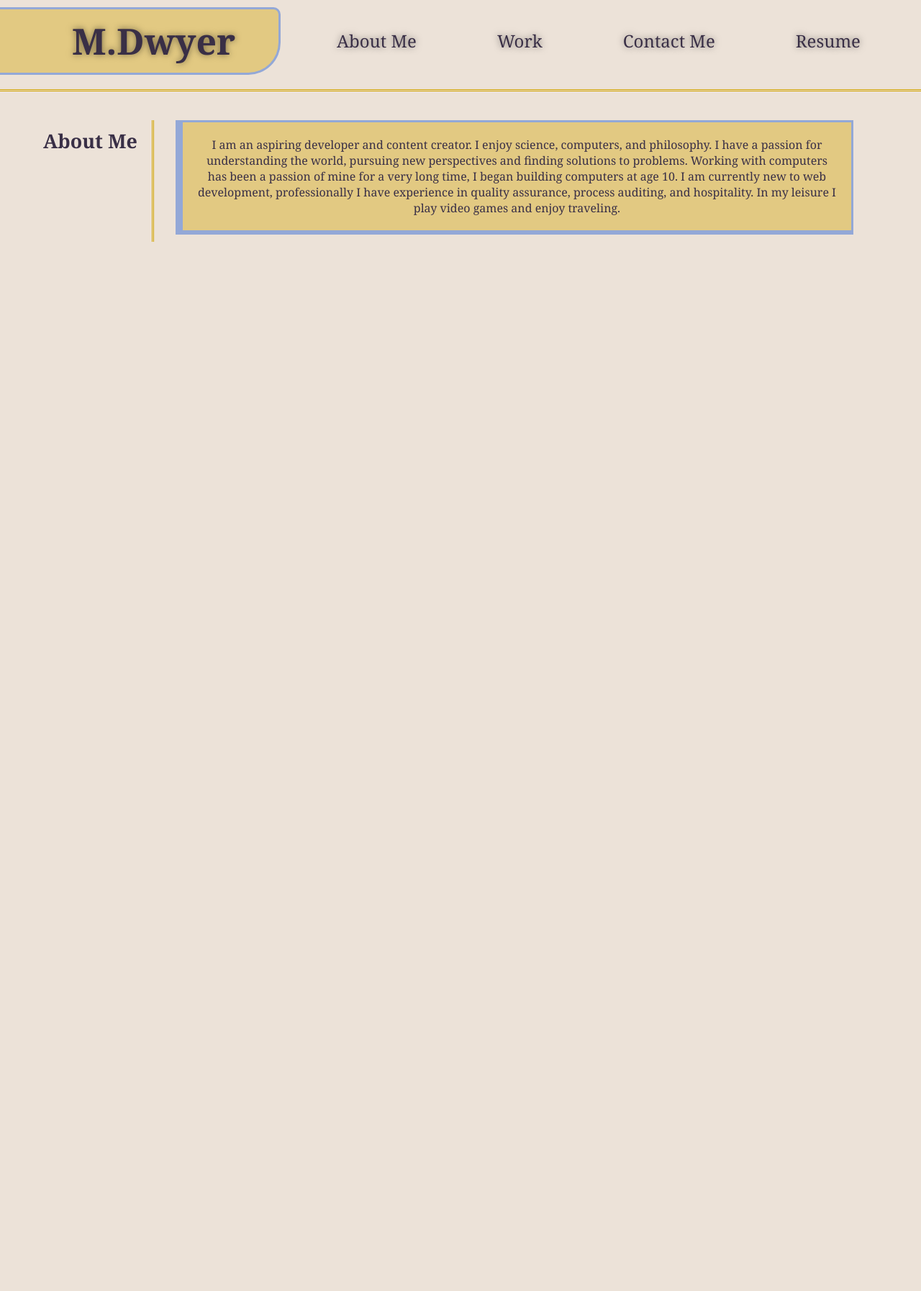
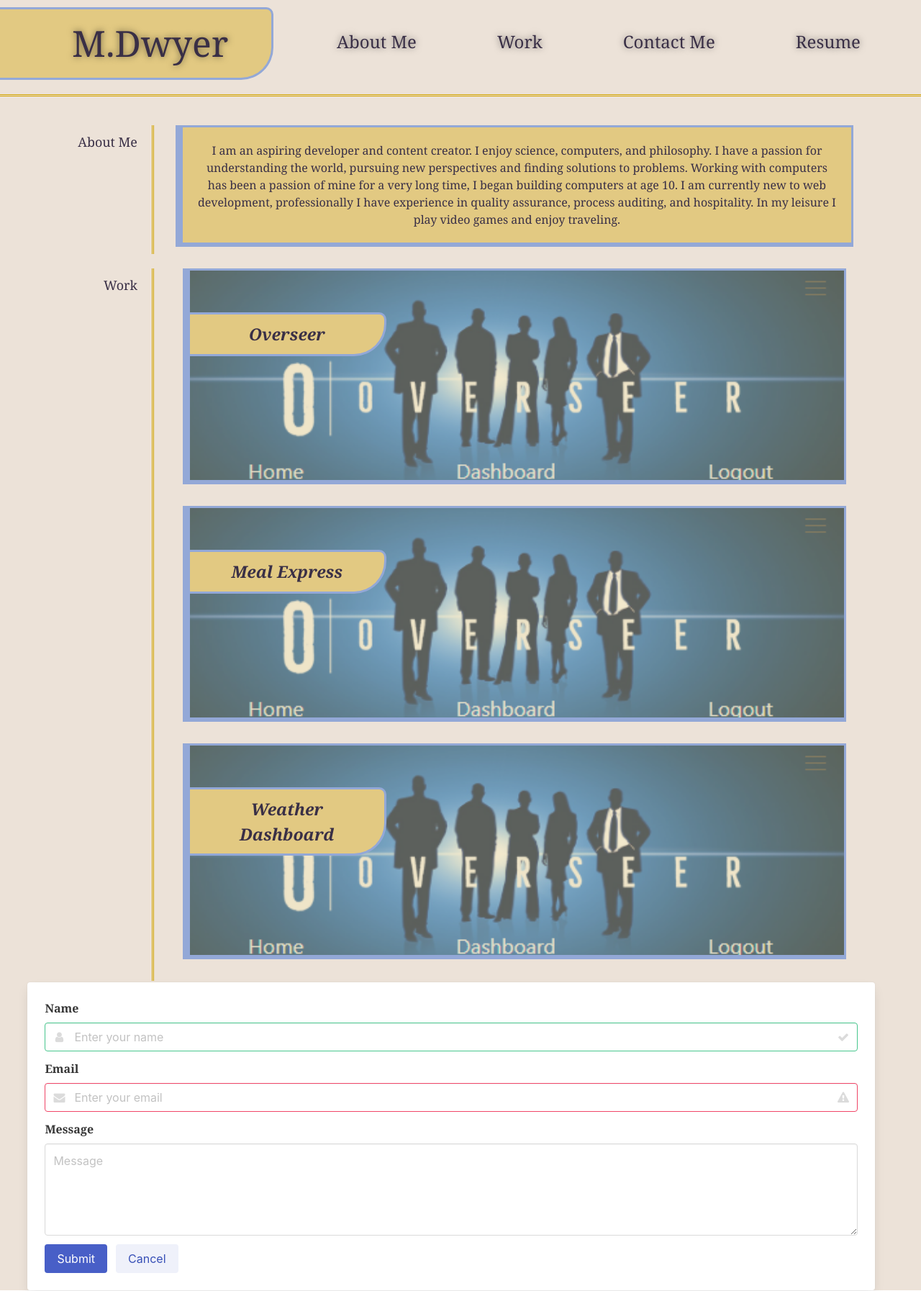
Before and after one commit to SirTedDanson/my-portfolio-2, a React (Create React App) app: page / in a window 1280 px wide. Shown: the whole page at 72% size. Before the commit the page ends 800 px from the top, so only its background shows below. Built offline with nearby package versions, Linux system fonts and the light colour scheme.

Commit message:
contact form added, nav reset

```diff
--- a/package.json
+++ b/package.json
@@ -6,6 +6,7 @@
     "@testing-library/jest-dom": "^5.16.3",
     "@testing-library/react": "^12.1.4",
     "@testing-library/user-event": "^13.5.0",
+    "font-awesome": "^4.7.0",
     "react": "^17.0.2",
     "react-dom": "^17.0.2",
     "react-scripts": "5.0.0",
--- a/src/App.css
+++ b/src/App.css
@@ -1,3 +1,5 @@
+@import "https://cdn.jsdelivr.net/npm/bulma@0.9.3/css/bulma.min.css";
+
 :root {
   --background-color: #ece2d8;
   --text-color: #392f46;
@@ -66,9 +68,6 @@ header nav ul li {
   flex-wrap: wrap;
   padding: 20px;
   width: auto;
-}
-
-header nav ul li a {
   font-size: 24px;
   text-shadow: 0 0 10px rgba(0, 0, 0, 0.5);
 }
--- a/src/App.js
+++ b/src/App.js
@@ -2,6 +2,7 @@ import React, { useState } from "react";
 import About from "./components/About";
 import Nav from "./components/Nav";
 import Project from "./components/Project";
+import ContactForm from "./components/Contact";
 import "./App.css";
 
 function App() {
@@ -20,19 +21,18 @@ function App() {
     },
   ]);
 
-  // const [currentProject, setCurrentProject] = useState(projects[0]);
-  const [projectSelected, setProjectSelected] = useState(false);
+  // const [projectSelected, setProjectSelected] = useState(false);
+  // const [aboutSelected, setAboutSelected] = useState(false);
+  // const [contactSelected, setContactSelected] = useState(false);
+  // const [resumeSelected, setResumeSelected] = useState(false);
 
   return (
     <>
-      <Nav
-        projects={projects}
-        setProjectSelected={setProjectSelected}
-        projectSelected={projectSelected}
-      ></Nav>
+      <Nav></Nav>
       <section className="body-margin">
-        {!projectSelected && <About></About>}
-        {projectSelected && <Project projects={projects}></Project>}
+        <About></About>
+        <Project projects={projects}></Project>
+        <ContactForm></ContactForm>
       </section>
     </>
   );
--- /dev/null
+++ b/src/components/Contact/index.js
@@ -0,0 +1,70 @@
+import React, { useState } from "react";
+import { validateEmail } from "../../utils/helpers";
+import "font-awesome/css/font-awesome.min.css";
+
+function ContactForm() {
+
+  return (
+    <>
+      <div className="card">
+        <div className="card-content">
+          <div className="field">
+            <label className="label">Name</label>
+            <div className="control has-icons-left has-icons-right">
+              <input
+                className="input is-success"
+                type="text"
+                placeholder="Enter your name"
+                defaultValue=""
+              />
+              <span className="icon is-small is-left">
+                <i className="fa fa-user"></i>
+              </span>
+              <span className="icon is-small is-right">
+                <i className="fa fa-check"></i>
+              </span>
+            </div>
+            <p className="help is-success"></p>
+          </div>
+
+          <div className="field">
+            <label className="label">Email</label>
+            <div className="control has-icons-left has-icons-right">
+              <input
+                className="input is-danger"
+                type="email"
+                placeholder="Enter your email"
+                defaultValue=""
+              />
+              <span className="icon is-small is-left">
+                <i className="fa fa-envelope"></i>
+              </span>
+              <span className="icon is-small is-right">
+                <i className="fa fa-exclamation-triangle"></i>
+              </span>
+            </div>
+            <p className="help is-danger"></p>
+          </div>
+
+          <div className="field">
+            <label className="label">Message</label>
+            <div className="control">
+              <textarea className="textarea" placeholder="Message"></textarea>
+            </div>
+          </div>
+
+          <div className="field is-grouped">
+            <div className="control">
+              <button className="button is-link">Submit</button>
+            </div>
+            <div className="control">
+              <button className="button is-link is-light">Cancel</button>
+            </div>
+          </div>
+        </div>
+      </div>
+    </>
+  );
+}
+
+export default ContactForm;
--- a/src/components/Header/index.js
+++ b/src/components/Header/index.js
@@ -0,0 +1 @@
+import React from "react";
--- a/src/components/Nav/index.js
+++ b/src/components/Nav/index.js
@@ -1,11 +1,20 @@
 import React from "react";
 
 function Nav(props) {
-  const { projectSelected, setProjectSelected } = props;
-
-  function selection() {
-    setProjectSelected((prevState) => !prevState);
-  }
+  const navItems = [
+    {
+      title: "About Me",
+    },
+    {
+      title: "Work",
+    },
+    {
+      title: "Contact Me",
+    },
+    {
+      title: "Resume",
+    },
+  ];
 
   return (
     <header>
@@ -14,20 +23,10 @@ function Nav(props) {
       </h1>
       <nav>
         <ul>
-          <li>
-            <a href="#about-me" onClick={selection} >About Me</a>
-          </li>
-          <li>
-            <a href="#work" onClick={selection}>
-              Work
-            </a>
-          </li>
-          <li>
-            <a href="#contact-me">Contact Me</a>
-          </li>
-          <li>
-            <a href="#resume">Resume</a>
-          </li>
+          <li>About Me</li>
+          <li>Work</li>
+          <li>Contact Me</li>
+          <li>Resume</li>
         </ul>
       </nav>
     </header>
--- a/src/components/Project/index.js
+++ b/src/components/Project/index.js
@@ -1,7 +1,7 @@
 import React from "react";
 
 function Project(props) {
-  const { projects = [], projectSelected, setCurrentProject } = props;
+  const { projects = [] } = props;
 
   return (
     <section id="work" className="section-row">
@@ -10,7 +10,7 @@ function Project(props) {
       </div>
       <section className="work-content">
         {projects.map((project) => (
-          <div className="application-main" key={project.name} >
+          <div className="application-main" key={project.name}>
             <a href={project.link}>
               <div className="hover-effect"></div>
               <h3 className="app-title">{project.name}</h3>
@@ -22,4 +22,4 @@ function Project(props) {
   );
 }
 
-export default Project
+export default Project;
--- /dev/null
+++ b/src/utils/helpers.js
@@ -0,0 +1,7 @@
+function validateEmail(email) {
+  var regExp =
+    /^(([^<>()[\]\\.,;:\s@"]+(\.[^<>()[\]\\.,;:\s@"]+)*)|(".+"))@((\[[0-9]{1,3}\.[0-9]{1,3}\.[0-9]{1,3}\.[0-9]{1,3}\])|(([a-zA-Z\-0-9]+\.)+[a-zA-Z]{2,}))$/;
+  return regExp.test(String(email).toLowerCase());
+}
+
+export { validateEmail };
```
Also changed, not shown: 1 other file (tests, documents, lock files or other folders).
